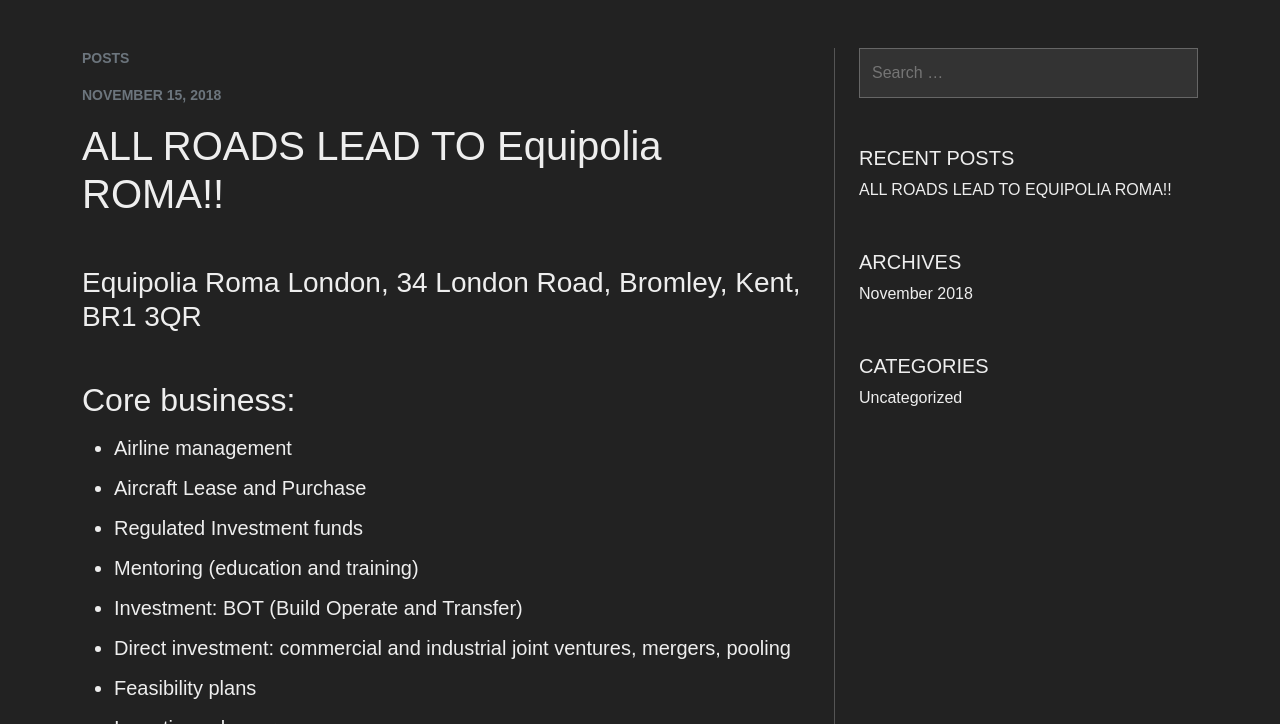
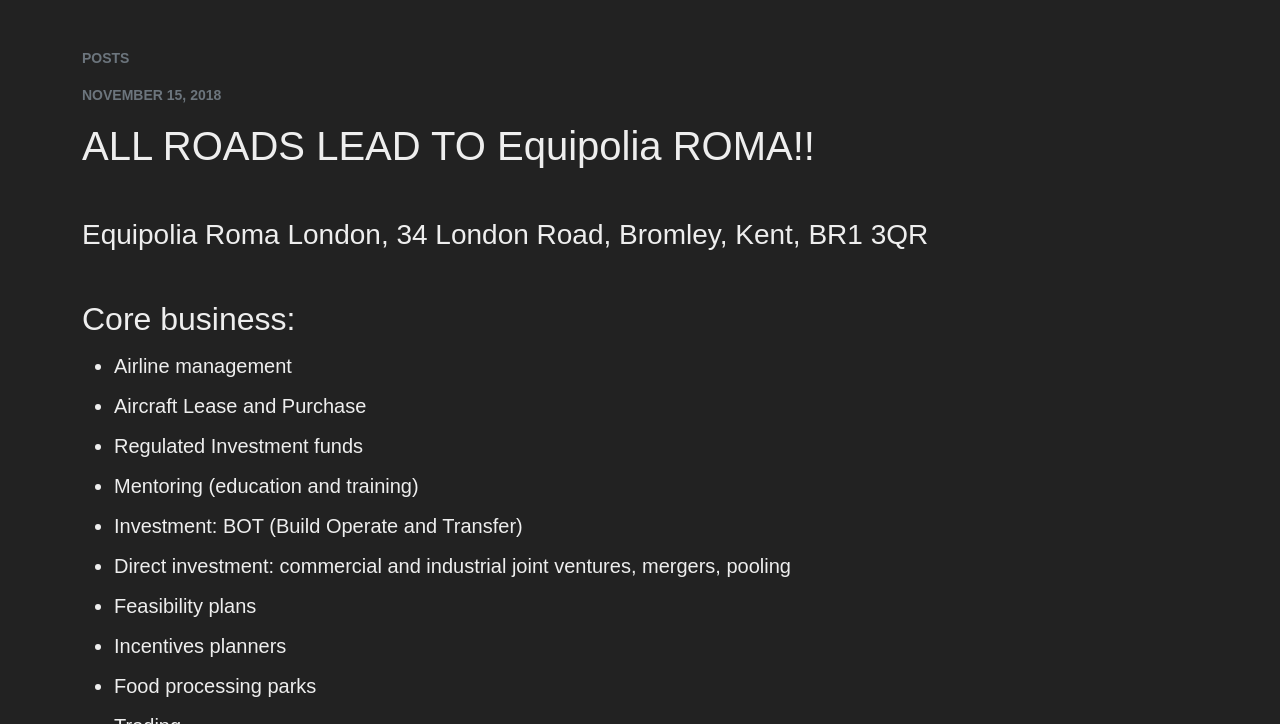
Before and after one commit to tiberiusdartagnan/equipoliaroma, a plain HTML site: page dist/index.html in a window 1280 px wide. Shown: the part 496-1220 px from the top of the page. Drawn offline with nearby package versions, Linux system fonts and the light colour scheme.

Commit message:
Remove legacy WordPress sidebar

```diff
--- a/dist/index.html
+++ b/dist/index.html
@@ -22,8 +22,6 @@
     .hero-logo { width:90px; height:90px; object-fit:contain; background:#fff; border-radius:14px; padding:10px; }
     .hero h1 { font-weight:800; letter-spacing:.04em; }
     .hero-inner .d-flex { flex-wrap:wrap; }
-    .sidebar { border-left:1px solid #555; }
-    .sidebar input { background:#333; border:1px solid #666; color:#fff; padding:12px; width:100%; }
     a { color:#fff; }
     footer { border-top:1px solid #444; color:#bbb; }
     a:focus-visible,button:focus-visible,input:focus-visible,textarea:focus-visible { outline:3px solid #ffbf47; outline-offset:3px; }
@@ -32,7 +30,7 @@
 <body>
   <section class="hero"><div class="container hero-inner"><div class="d-flex align-items-center gap-4"><img class="hero-logo" src="assets/logo.png" alt="Equipolia Roma logo"><div><h1 class="display-5 mb-1">EQUIPOLIA ROMA</h1><p class="lead mb-0">All roads lead to Equipolia Roma!</p></div></div></div></section>
   <section class="py-5"><div class="container"><div class="row g-5">
-    <article class="col-lg-8">
+    <article class="col-lg-12">
       <p class="text-uppercase small fw-bold text-secondary">Posts</p>
       <p class="text-uppercase small fw-bold text-secondary">November 15, 2018</p>
       <h2 class="display-6 mb-5">ALL ROADS LEAD TO Equipolia ROMA!!</h2>
@@ -42,7 +40,6 @@
       <h2 class="mt-5">Contact Us:</h2>
       <p class="fs-5">Telephone number: <a href="tel:+442030393797">+44 203 039 3797</a><br>Email: <a href="mailto:info@equipoliaroma.com">info@equipoliaroma.com</a></p>
     </article>
-    <aside class="col-lg-4 sidebar"><input aria-label="Search" placeholder="Search …"><h5 class="mt-5">RECENT POSTS</h5><p>ALL ROADS LEAD TO EQUIPOLIA ROMA!!</p><h5 class="mt-5">ARCHIVES</h5><p>November 2018</p><h5 class="mt-5">CATEGORIES</h5><p>Uncategorized</p></aside>
   </div></div></section>
   <footer class="py-4"><div class="container">Copyright © 2026 Equipolia Roma</div></footer>
 </body>
```
